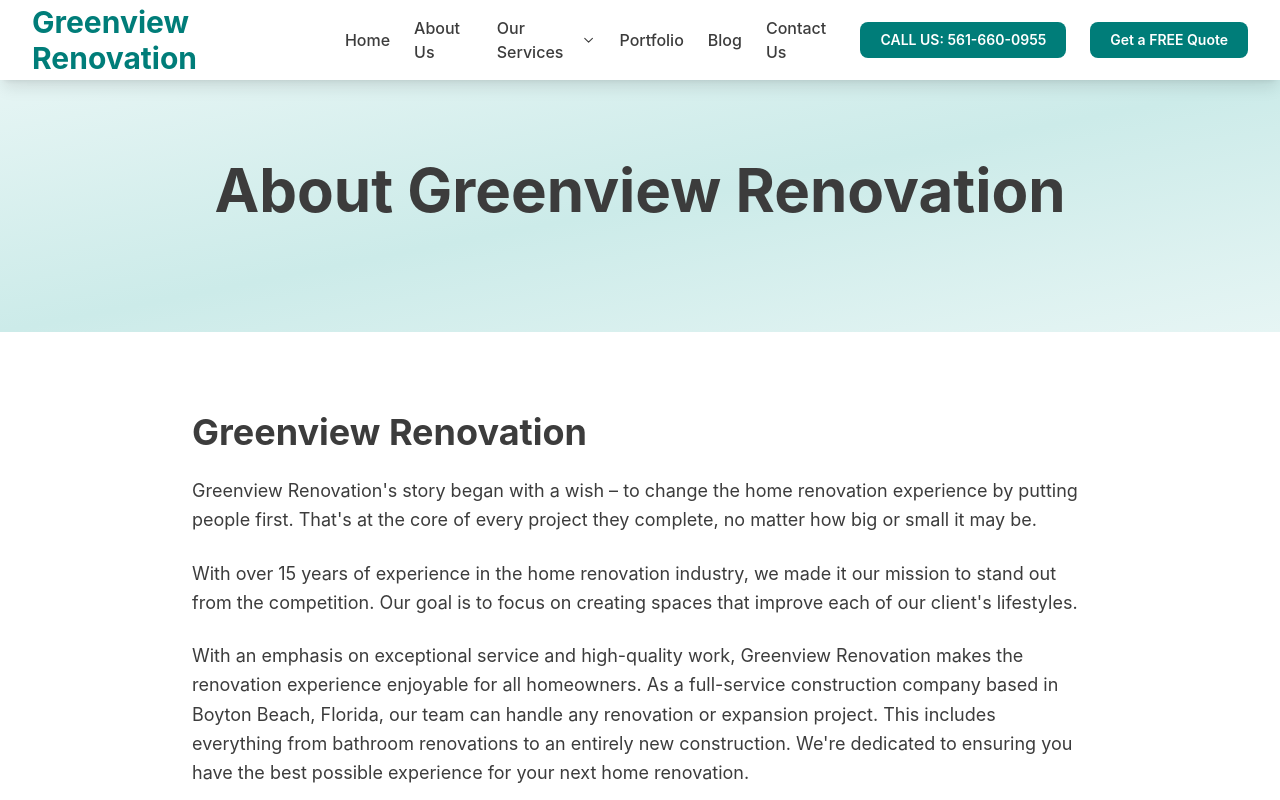
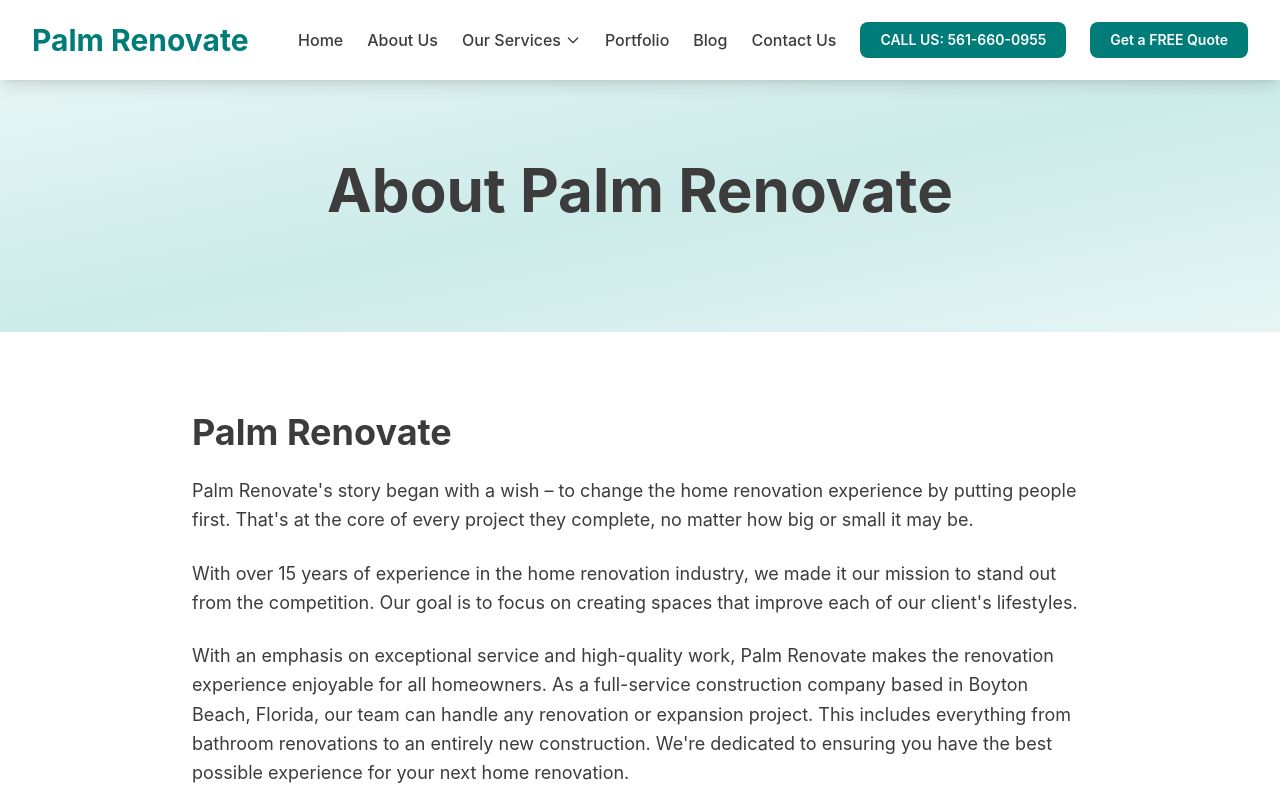
Before and after one commit to Garvitdudeja/PalmRenovation, a Next.js app: page /about-us in a window 1280 px wide. Shown: the top 800 px of the page. Built offline with nearby package versions, Linux system fonts and the light colour scheme.

Commit message:
rebreanding

```diff
--- a/app/about-us/page.tsx
+++ b/app/about-us/page.tsx
@@ -5,8 +5,8 @@ import Link from 'next/link';
 import type { Metadata } from 'next';
 
 export const metadata: Metadata = {
-  title: 'About Us - Greenview Renovation',
-  description: 'Learn about Greenview Renovation - a full-service construction company based in Boyton Beach, Florida with over 15 years of experience in home renovation. Our mission is to put people first.',
+  title: 'About Us - Palm Renovate',
+  description: 'Learn about Palm Renovate - a full-service construction company based in Boyton Beach, Florida with over 15 years of experience in home renovation. Our mission is to put people first.',
 };
 
 export default function AboutUs() {
@@ -19,7 +19,7 @@ export default function AboutUs() {
           <div className="max-w-7xl mx-auto">
             <div className="text-center mb-8">
               <h1 className="text-4xl md:text-5xl lg:text-6xl font-bold text-charcoal-gray mb-4">
-                About Greenview Renovation
+                About Palm Renovate
               </h1>
             </div>
           </div>
@@ -30,16 +30,16 @@ export default function AboutUs() {
           <div className="max-w-4xl mx-auto">
             <div className="mb-12">
               <h2 className="text-3xl md:text-4xl font-bold text-charcoal-gray mb-6">
-                Greenview Renovation
+                Palm Renovate
               </h2>
               <p className="text-lg text-charcoal-gray leading-relaxed mb-6">
-                Greenview Renovation&apos;s story began with a wish – to change the home renovation experience by putting people first. That&apos;s at the core of every project they complete, no matter how big or small it may be.
+                Palm Renovate&apos;s story began with a wish – to change the home renovation experience by putting people first. That&apos;s at the core of every project they complete, no matter how big or small it may be.
               </p>
               <p className="text-lg text-charcoal-gray leading-relaxed mb-6">
                 With over 15 years of experience in the home renovation industry, we made it our mission to stand out from the competition. Our goal is to focus on creating spaces that improve each of our client&apos;s lifestyles.
               </p>
               <p className="text-lg text-charcoal-gray leading-relaxed mb-8">
-                With an emphasis on exceptional service and high-quality work, Greenview Renovation makes the renovation experience enjoyable for all homeowners. As a full-service construction company based in Boyton Beach, Florida, our team can handle any renovation or expansion project. This includes everything from bathroom renovations to an entirely new construction. We&apos;re dedicated to ensuring you have the best possible experience for your next home renovation.
+                With an emphasis on exceptional service and high-quality work, Palm Renovate makes the renovation experience enjoyable for all homeowners. As a full-service construction company based in Boyton Beach, Florida, our team can handle any renovation or expansion project. This includes everything from bathroom renovations to an entirely new construction. We&apos;re dedicated to ensuring you have the best possible experience for your next home renovation.
               </p>
               <div className="text-center">
                 <Link
@@ -86,7 +86,7 @@ export default function AboutUs() {
                 We want to create a personal experience for each of our clients. With our team&apos;s years of expertise in home renovations, we are committed to helping you create your dream home. From the initial consultation to the final walk through, we&apos;ll work with you to understand your vision, your lifestyle, and your overall budget.
               </p>
               <p className="text-lg text-charcoal-gray leading-relaxed">
-                At Greenview Renovation, our relationships are built on trust. We care about our clients, and we&apos;re dedicated to making sure that your new home works for you and your family. You can rely on us to create a space that truly feels like home.
+                At Palm Renovate, our relationships are built on trust. We care about our clients, and we&apos;re dedicated to making sure that your new home works for you and your family. You can rely on us to create a space that truly feels like home.
               </p>
             </div>
           </div>
--- a/app/layout.tsx
+++ b/app/layout.tsx
@@ -8,8 +8,8 @@ const inter = Inter({
 });
 
 export const metadata: Metadata = {
-  title: "Greenview Renovation - Home Remodeling and Renovation Contractors",
-  description: "Greenview Renovation is your trusted local home remodeling company with over 15 years of experience in transforming living spaces. Licensed, bonded and insured contractors serving Palm Beach & Broward County.",
+  title: "Palm Renovate - Home Remodeling and Renovation Contractors",
+  description: "Palm Renovate is your trusted local home remodeling company with over 15 years of experience in transforming living spaces. Licensed, bonded and insured contractors serving Palm Beach & Broward County.",
 };
 
 export default function RootLayout({
--- a/app/page.tsx
+++ b/app/page.tsx
@@ -22,7 +22,7 @@ export default function Home() {
             <div className="flex items-center gap-3 mb-6">
               <div className="h-px w-12 bg-ocean-teal"></div>
               <h2 className="text-lg md:text-xl font-semibold text-ocean-teal">
-                Greenview Renovation
+                Palm Renovate
               </h2>
             </div>
 
@@ -33,7 +33,7 @@ export default function Home() {
 
             {/* Description */}
             <p className="text-base md:text-lg text-charcoal-gray mb-8 leading-relaxed">
-              Greenview Renovation is your trusted local home remodeling company with over 15 years of experience in transforming living spaces. Our team is fully licensed, bonded and insured. We are here to build lifetime relationships with all of our clients. We don&apos;t just create promises, but we make sure we earn your trust by being reliable and delivering on our word as your local home remodeling contractors in Palm Beach & Broward County.
+              Palm Renovate is your trusted local home remodeling company with over 15 years of experience in transforming living spaces. Our team is fully licensed, bonded and insured. We are here to build lifetime relationships with all of our clients. We don&apos;t just create promises, but we make sure we earn your trust by being reliable and delivering on our word as your local home remodeling contractors in Palm Beach & Broward County.
             </p>
 
             {/* About Us Button */}
--- a/app/services/page.tsx
+++ b/app/services/page.tsx
@@ -6,7 +6,7 @@ import type { Metadata } from 'next';
 import Image from 'next/image';
 
 export const metadata: Metadata = {
-  title: 'Our Services - Greenview Renovation',
+  title: 'Our Services - Palm Renovate',
   description: 'Transform your home with our remodeling services. Kitchen remodeling, bathroom renovation, room additions, complete home remodeling, design & architectural planning, and accessory dwelling units in South Florida.',
 };
 
@@ -45,7 +45,7 @@ const services = [
   },
   {
     title: 'Design & Architectural Planning',
-    description: 'Greenview Renovation\'s experts will help you find the best fix for any problem. You\'ll know exactly what will happen, how much it will cost, and how long it will take.',
+    description: 'Palm Renovate\'s experts will help you find the best fix for any problem. You\'ll know exactly what will happen, how much it will cost, and how long it will take.',
     details: 'First, we\'ll talk about what you want. Then, we\'ll show you different ideas on a computer and on paper before we start building.',
     experience: 'This helps save time and money, cuts down on stress, and makes sure you get everything you want.',
     link: '/services/design-architectural-planning',
@@ -74,7 +74,7 @@ export default function ServicesPage() {
                 Our Services
               </h1>
               <h2 className="text-2xl md:text-3xl font-semibold text-charcoal-gray mb-6">
-                What We Offer At GreenView
+                What We Offer At Palm Renovate
               </h2>
             </div>
           </div>
@@ -87,7 +87,7 @@ export default function ServicesPage() {
               Transform Your Home with Our Remodeling Services
             </p>
             <p className="text-lg text-charcoal-gray leading-relaxed mt-6">
-              If you&apos;ve been searching for &quot;renovation services near me&quot;, you&apos;ve come to the right place! Greenview Renovation offers remodeling services as a full-service renovation company in South Florida. With over 15 years&apos; experience in the area, we can handle any residential renovation or expansion project on time and on budget.
+              If you&apos;ve been searching for &quot;renovation services near me&quot;, you&apos;ve come to the right place! Palm Renovate offers remodeling services as a full-service renovation company in South Florida. With over 15 years&apos; experience in the area, we can handle any residential renovation or expansion project on time and on budget.
             </p>
           </div>
         </section>
--- a/components/Footer.tsx
+++ b/components/Footer.tsx
@@ -96,7 +96,7 @@ const Footer = () => {
         </div>
 
         <div className="border-t border-gray-800 pt-8 text-center text-gray-400">
-          <p>© 2025 All Rights Reserved – Greenview Renovation</p>
+          <p>© 2025 All Rights Reserved – Palm Renovate</p>
         </div>
       </div>
     </footer>
--- a/components/FourSteps.tsx
+++ b/components/FourSteps.tsx
@@ -22,7 +22,7 @@ const steps = [
   {
     number: '4',
     title: 'Implementation',
-    description: 'Watch your vision come to life as we expertly execute the plan. Our dedicated team ensures a smooth and efficient implementation, bringing your dream space from concept to reality with precision and care. At Greenview Renovation, your satisfaction is our ultimate goal, and we take pride in delivering results that exceed expectations.',
+    description: 'Watch your vision come to life as we expertly execute the plan. Our dedicated team ensures a smooth and efficient implementation, bringing your dream space from concept to reality with precision and care. At Palm Renovate, your satisfaction is our ultimate goal, and we take pride in delivering results that exceed expectations.',
     image: '/images/bathroom-renovation-company-680x500.jpg.webp',
   },
 ];
@@ -49,7 +49,7 @@ const FourSteps = () => {
 
           {/* Description */}
           <p className="text-lg text-charcoal-gray max-w-3xl mx-auto leading-relaxed">
-            Embark on a hassle-free journey with Greenview Renovation as we guide you through four simple steps to bring your dream space to life.
+            Embark on a hassle-free journey with Palm Renovate as we guide you through four simple steps to bring your dream space to life.
           </p>
         </div>
       </div>
--- a/components/Header.tsx
+++ b/components/Header.tsx
@@ -22,7 +22,7 @@ const Header = () => {
         <div className="flex justify-between items-center h-20">
           {/* Logo */}
           <Link href="/" className="text-2xl md:text-3xl font-bold text-ocean-teal hover:text-ocean-teal-700 transition">
-            Greenview Renovation
+            Palm Renovate
           </Link>
 
           {/* Desktop Navigation */}
--- a/components/Services.tsx
+++ b/components/Services.tsx
@@ -29,13 +29,13 @@ const additionalServices = [
     },
     {
         title: 'Design & Architectural Planning',
-        description: "As a residential remodeling company, Greenview Renovations provides exceptional design and architectural services with excellent precision, creativity, and execution that makes all the difference.",
+        description: "As a residential remodeling company, Palm Renovate provides exceptional design and architectural services with excellent precision, creativity, and execution that makes all the difference.",
         link: '/services/design-architectural-planning',
         image: '/images/Design-Architectural-Planning-420x315.jpg.webp',
     },
     {
         title: 'All Our Services',
-        description: "Greenview Renovation offers a wide selection of remodeling and renovation services in Palm Beach & Broward County.",
+        description: "Palm Renovate offers a wide selection of remodeling and renovation services in Palm Beach & Broward County.",
         link: '/services',
         image: '/images/Kitchen-Remodeling-420x315.jpg.webp',
     },
@@ -50,7 +50,7 @@ const Services = () => {
                         Our Services
                     </h2>
                     <h3 className="text-xl md:text-2xl text-charcoal-gray font-semibold mb-8">
-                        What We Offer At GreenView
+                        What We Offer At Palm Renovate
                     </h3>
                 </div>
 
--- a/components/Testimonials.tsx
+++ b/components/Testimonials.tsx
@@ -2,17 +2,17 @@ const testimonials = [
   {
     name: 'Jessica M.',
     rating: 5,
-    review: "After years of dreaming about a modern, functional kitchen, I finally decided to take the plunge with Greenview Renovation. From the initial consultation to the final reveal, the team was absolutely outstanding. They listened to my needs, provided creative and practical suggestions, and kept me informed every step of the way. The project was completed on time and within budget, which was a huge relief. My new kitchen is everything I hoped for and more. It's not only beautiful but also incredibly functional. The quality of workmanship is top-notch, and the attention to detail is evident in every corner. I highly recommend Greenview Renovation to anyone looking to transform their kitchen. They have truly made my dream a reality.",
+    review: "After years of dreaming about a modern, functional kitchen, I finally decided to take the plunge with Palm Renovate. From the initial consultation to the final reveal, the team was absolutely outstanding. They listened to my needs, provided creative and practical suggestions, and kept me informed every step of the way. The project was completed on time and within budget, which was a huge relief. My new kitchen is everything I hoped for and more. It's not only beautiful but also incredibly functional. The quality of workmanship is top-notch, and the attention to detail is evident in every corner. I highly recommend Palm Renovate to anyone looking to transform their kitchen. They have truly made my dream a reality.",
   },
   {
     name: 'Brian T.',
     rating: 5,
-    review: "Choosing Greenview Renovation for our bathroom remodel was the best decision we could have made. Our outdated bathroom was in desperate need of an upgrade, and the Greenview team turned it into a luxurious oasis. They were professional, knowledgeable, and very responsive to our questions and concerns throughout the process. The design team was fantastic, helping us select materials and fixtures that fit our style and budget. The craftsmanship is impeccable, and the finished product is beyond our expectations. The project was completed on schedule, and the work area was always kept clean and organized. We are absolutely in love with our new bathroom and wouldn't hesitate to use Greenview Renovation for future projects.",
+    review: "Choosing Palm Renovate for our bathroom remodel was the best decision we could have made. Our outdated bathroom was in desperate need of an upgrade, and the Palm Renovate team turned it into a luxurious oasis. They were professional, knowledgeable, and very responsive to our questions and concerns throughout the process. The design team was fantastic, helping us select materials and fixtures that fit our style and budget. The craftsmanship is impeccable, and the finished product is beyond our expectations. The project was completed on schedule, and the work area was always kept clean and organized. We are absolutely in love with our new bathroom and wouldn't hesitate to use Palm Renovate for future projects.",
   },
   {
     name: 'Elena R.',
     rating: 5,
-    review: "We had the pleasure of working with Greenview Renovations for the construction of our new home, and the experience was nothing short of exceptional. From the initial design phase to the construction and final walkthrough, the entire team demonstrated professionalism, expertise, and a commitment to quality. They were attentive to our vision and worked diligently to bring it to life, offering valuable advice and solutions to any challenges that arose. The project management was superb, with clear communication and updates throughout the process. The end result is a beautiful, well-constructed home that perfectly meets our needs and desires. We are deeply grateful to the Greenview team for their hard work and dedication, and we highly recommend their services to anyone looking to build their dream home.",
+    review: "We had the pleasure of working with Palm Renovate for the construction of our new home, and the experience was nothing short of exceptional. From the initial design phase to the construction and final walkthrough, the entire team demonstrated professionalism, expertise, and a commitment to quality. They were attentive to our vision and worked diligently to bring it to life, offering valuable advice and solutions to any challenges that arose. The project management was superb, with clear communication and updates throughout the process. The end result is a beautiful, well-constructed home that perfectly meets our needs and desires. We are deeply grateful to the Palm Renovate team for their hard work and dedication, and we highly recommend their services to anyone looking to build their dream home.",
   },
 ];
 
@@ -31,7 +31,7 @@ const Testimonials = () => {
             Discover Why Our Customers Love Us
           </h2>
           <p className="text-lg text-charcoal-gray max-w-3xl mx-auto mb-4">
-            Take a look at what some of our satisfied customers have to say about their experience with Greenview Renovation. We take pride in our work and always strive to provide high-quality services that exceed our customers&apos; expectations. Contact us today to learn more about our services, and how we can help you transform your home!
+            Take a look at what some of our satisfied customers have to say about their experience with Palm Renovate. We take pride in our work and always strive to provide high-quality services that exceed our customers&apos; expectations. Contact us today to learn more about our services, and how we can help you transform your home!
           </p>
           <div className="flex items-center justify-center gap-2 mb-8">
             <span className="text-3xl font-bold text-charcoal-gray">5.0</span>
--- a/components/WhyChooseUs.tsx
+++ b/components/WhyChooseUs.tsx
@@ -10,7 +10,7 @@ const features = [
   },
   {
     title: 'Licensed, Insured & Bonded',
-    description: 'Greenview Renovation is a fully licensed and insured residential remodeling company. This gives you peace of mind, knowing that your home project is in great hands.',
+    description: 'Palm Renovate is a fully licensed and insured residential remodeling company. This gives you peace of mind, knowing that your home project is in great hands.',
     icon: (
       <svg className="w-12 h-12 text-ocean-teal" fill="none" stroke="currentColor" viewBox="0 0 24 24">
         <path strokeLinecap="round" strokeLinejoin="round" strokeWidth={2} d="M9 12l2 2 4-4m5.618-4.016A11.955 11.955 0 0112 2.944a11.955 11.955 0 01-8.618 3.04A12.02 12.02 0 003 9c0 5.591 3.824 10.29 9 11.622 5.176-1.332 9-6.03 9-11.622 0-1.042-.133-2.052-.382-3.016z" />
@@ -38,7 +38,7 @@ const features = [
   },
   {
     title: 'Premium Materials',
-    description: 'Greenview Renovation uses materials of the highest quality to ensure a polished and durable finish. With us, you\'ll never have to worry about subpar products.',
+    description: 'Palm Renovate uses materials of the highest quality to ensure a polished and durable finish. With us, you\'ll never have to worry about subpar products.',
     icon: (
       <svg className="w-12 h-12 text-ocean-teal" fill="none" stroke="currentColor" viewBox="0 0 24 24">
         <path strokeLinecap="round" strokeLinejoin="round" strokeWidth={2} d="M5 3v4M3 5h4M6 17v4m-2-2h4m5-16l2.286 6.857L21 12l-5.714 2.143L13 21l-2.286-6.857L5 12l5.714-2.143L13 3z" />
@@ -62,10 +62,10 @@ const WhyChooseUs = () => {
       <div className="max-w-7xl mx-auto">
         <div className="text-center mb-12">
           <h2 className="text-3xl md:text-4xl font-bold text-charcoal-gray mb-4">
-            Why Choose Greenview Renovation
+            Why Choose Palm Renovate
           </h2>
           <p className="text-lg text-charcoal-gray max-w-3xl mx-auto leading-relaxed">
-            At Greenview Renovation, we listen, understand, and deliver results that reflect your vision and our high standards of quality. We don&apos;t cut corners and strive to establish ourselves as the best renovation company in Palm Beach & Broward County and the surrounding areas. Excellence is always guaranteed with Greenview Renovation.
+            At Palm Renovate, we listen, understand, and deliver results that reflect your vision and our high standards of quality. We don&apos;t cut corners and strive to establish ourselves as the best renovation company in Palm Beach & Broward County and the surrounding areas. Excellence is always guaranteed with Palm Renovate.
           </p>
         </div>
 
--- a/package.json
+++ b/package.json
@@ -1,5 +1,5 @@
 {
-  "name": "greenview-renovation",
+  "name": "palm-renovate",
   "version": "0.1.0",
   "private": true,
   "scripts": {
```
Also changed, not shown: 2 other files (tests, documents, lock files or other folders).
